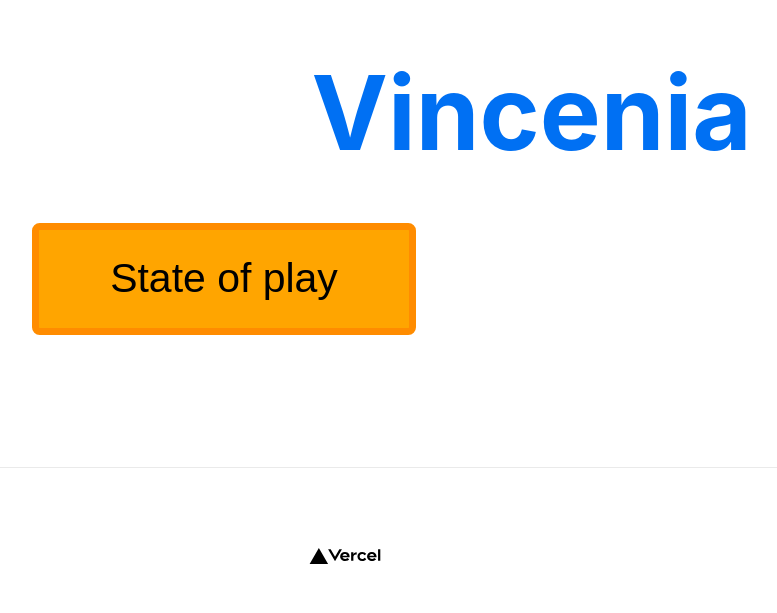
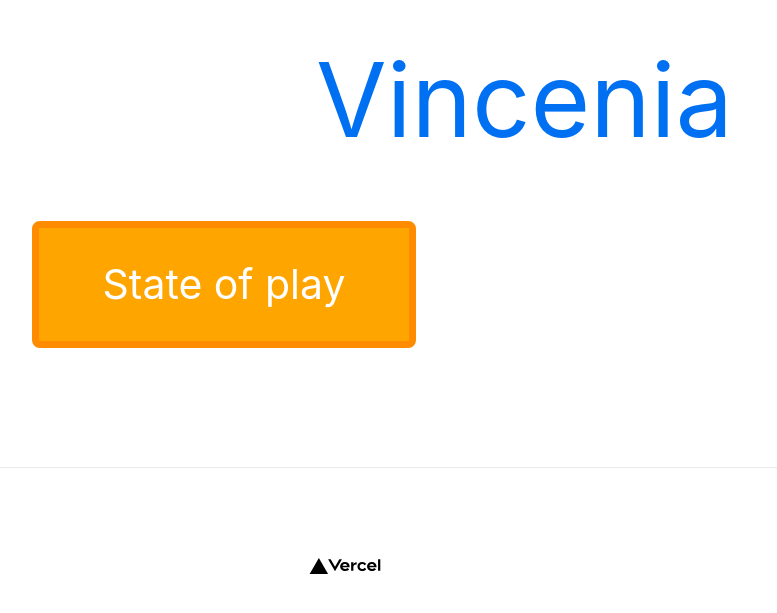
Before and after one commit to dev-nainglu/vincenia, a Next.js app: page / in a window 1280 px wide. Shown: the part 333-946 px from the top of the page, without its empty margins (416-1193 px from the left). Built offline with nearby package versions, Linux system fonts and the light colour scheme; no server answers.

Commit message:
added tailwind

```diff
--- a/package.json
+++ b/package.json
@@ -21,13 +21,16 @@
 	"devDependencies": {
 		"@types/node": "17.0.21",
 		"@types/react": "17.0.40",
+		"autoprefixer": "^10.4.5",
 		"eslint": "8.11.0",
 		"eslint-config-next": "12.1.0",
 		"eslint-config-prettier": "^8.5.0",
 		"eslint-plugin-prettier": "^4.0.0",
 		"eslint-plugin-react-hooks": "^4.3.0",
 		"eslint-plugin-simple-import-sort": "^7.0.0",
+		"postcss": "^8.4.12",
 		"prettier": "^2.6.0",
+		"tailwindcss": "^3.0.24",
 		"typescript": "4.6.2"
 	}
 }
--- /dev/null
+++ b/postcss.config.js
@@ -0,0 +1,6 @@
+module.exports = {
+  plugins: {
+    tailwindcss: {},
+    autoprefixer: {},
+  },
+}
--- a/styles/globals.css
+++ b/styles/globals.css
@@ -1,3 +1,7 @@
+@tailwind base;
+@tailwind components;
+@tailwind utilities;
+
 html,
 body {
 	padding: 0;
--- /dev/null
+++ b/tailwind.config.js
@@ -0,0 +1,7 @@
+module.exports = {
+	content: ['./pages/**/*.{js,ts,jsx,tsx}', './components/**/*.{js,ts,jsx,tsx}'],
+	theme: {
+		extend: {},
+	},
+	plugins: [],
+};
```
Also changed, not shown: 1 other file (tests, documents, lock files or other folders).
